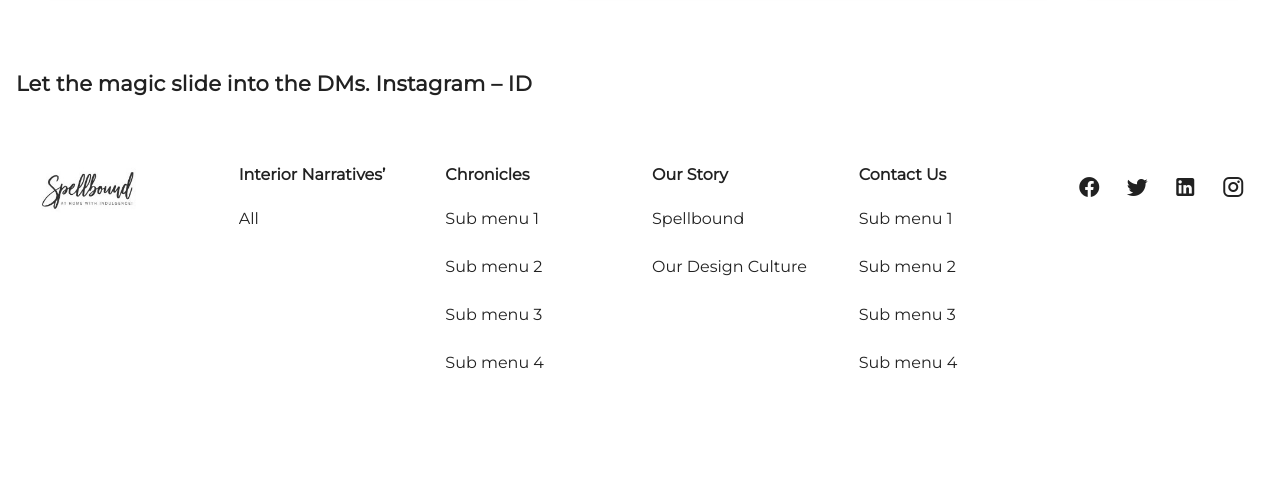
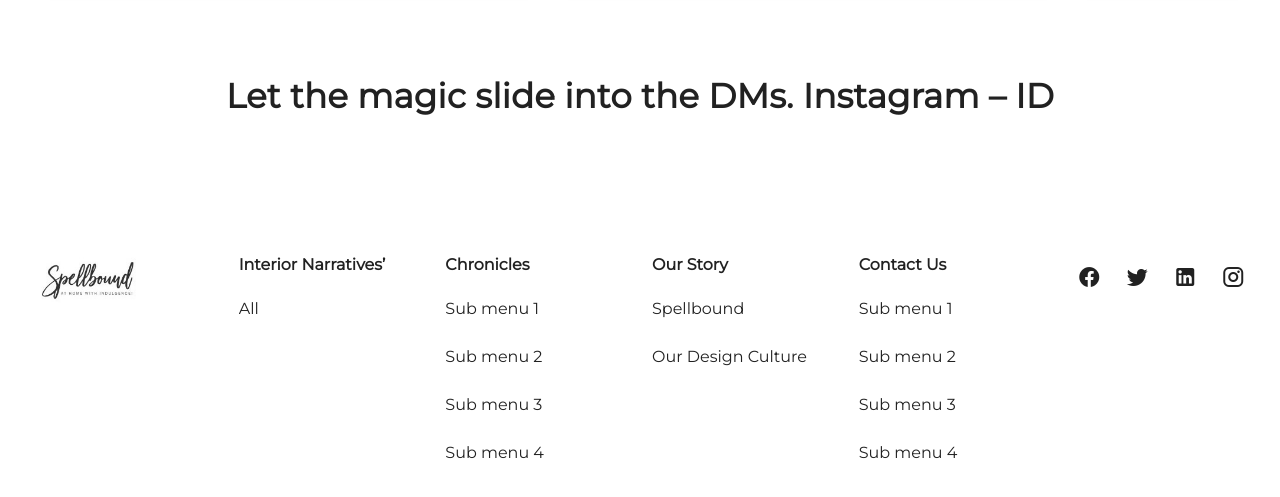
Before and after one commit to adarsht29/spellbound-vue, a Vue app: page / in a window 1280 px wide. Shown: the part 2210-2707 px from the top of the page. Before the commit the page ends 2629 px from the top, so only its background shows below. Built offline with nearby package versions, Linux system fonts and the light colour scheme; a web font is replaced by a local one.

Commit message:
Home section changes

```diff
--- a/src/App.vue
+++ b/src/App.vue
@@ -5,7 +5,7 @@
         <router-view />
       </template>
     </NavHeader>
-    <NavFooter />
+    <NavFooter class="mt-16" />
   </v-app>
 </template>
 
--- a/src/components/Home/BlockFive.vue
+++ b/src/components/Home/BlockFive.vue
@@ -1,10 +1,12 @@
 <template>
   <v-container fluid>
     <div class="pt-4 pb-6">
-      <h2>Let the magic slide into the DMs. Instagram – ID</h2>
+      <div class="text-h4 ma-6 mt-2 mb-2 text-center font-weight-bold">
+        Let the magic slide into the DMs. Instagram – ID
+      </div>
     </div>
     <div
-      class="elfsight-app-6ebf0687-9ae4-4ee2-b8fe-98834d90966b insta-feed"
+      class="elfsight-app-6ebf0687-9ae4-4ee2-b8fe-98834d90966b insta-feed pl-8 pr-8"
       data-elfsight-app-lazy
     ></div>
   </v-container>
--- a/src/router/index.js
+++ b/src/router/index.js
@@ -10,11 +10,14 @@ const routes = [
   {
     path: "/about",
     name: "about",
-    // route level code-splitting
-    // this generates a separate chunk (about.[hash].js) for this route
-    // which is lazy-loaded when the route is visited.
     component: () =>
       import(/* webpackChunkName: "about" */ "../views/AboutView.vue"),
+  },
+  {
+    path: "/interior",
+    name: "interior",
+    component: () =>
+      import(/* webpackChunkName: "about" */ "../views/InteriorView.vue"),
   },
 ];
 
--- a/src/views/HomeView.vue
+++ b/src/views/HomeView.vue
@@ -9,7 +9,6 @@
 </template>
 
 <script>
-// @ is an alias to /src
 import BlockOne from "@/components/Home/BlockOne.vue";
 import BlockTwo from "@/components/Home/BlockTwo.vue";
 import BlockThree from "@/components/Home/BlockThree.vue";
--- /dev/null
+++ b/src/views/InteriorView.vue
@@ -0,0 +1,28 @@
+<template>
+  <v-container fluid class="pa-0">
+    <v-parallax src="https://cdn.vuetifyjs.com/images/backgrounds/vbanner.jpg">
+      <div
+        class="d-flex flex-column fill-height justify-center align-center text-white"
+      >
+        <h1 class="text-h4 font-weight-thin mb-4">Vuetify</h1>
+        <h4 class="subheading">Build your application today!</h4>
+      </div>
+    </v-parallax>
+  </v-container>
+</template>
+
+<script>
+import { ref } from "vue";
+export default {
+  name: "InteriorView",
+  setup() {
+    const items = ref([]);
+
+    return {
+      items,
+    };
+  },
+};
+</script>
+
+<style lang="scss" scoped></style>
```
